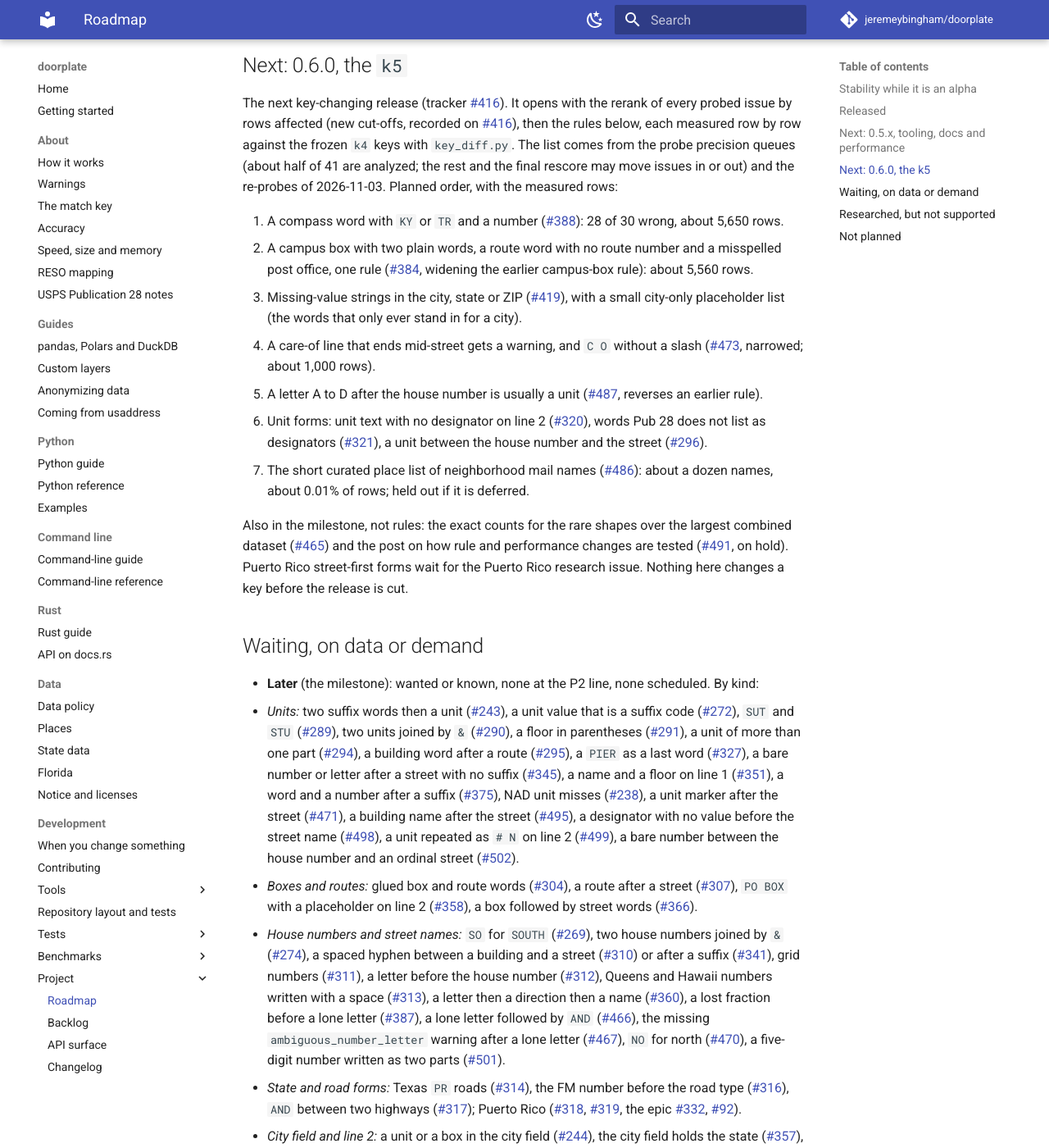
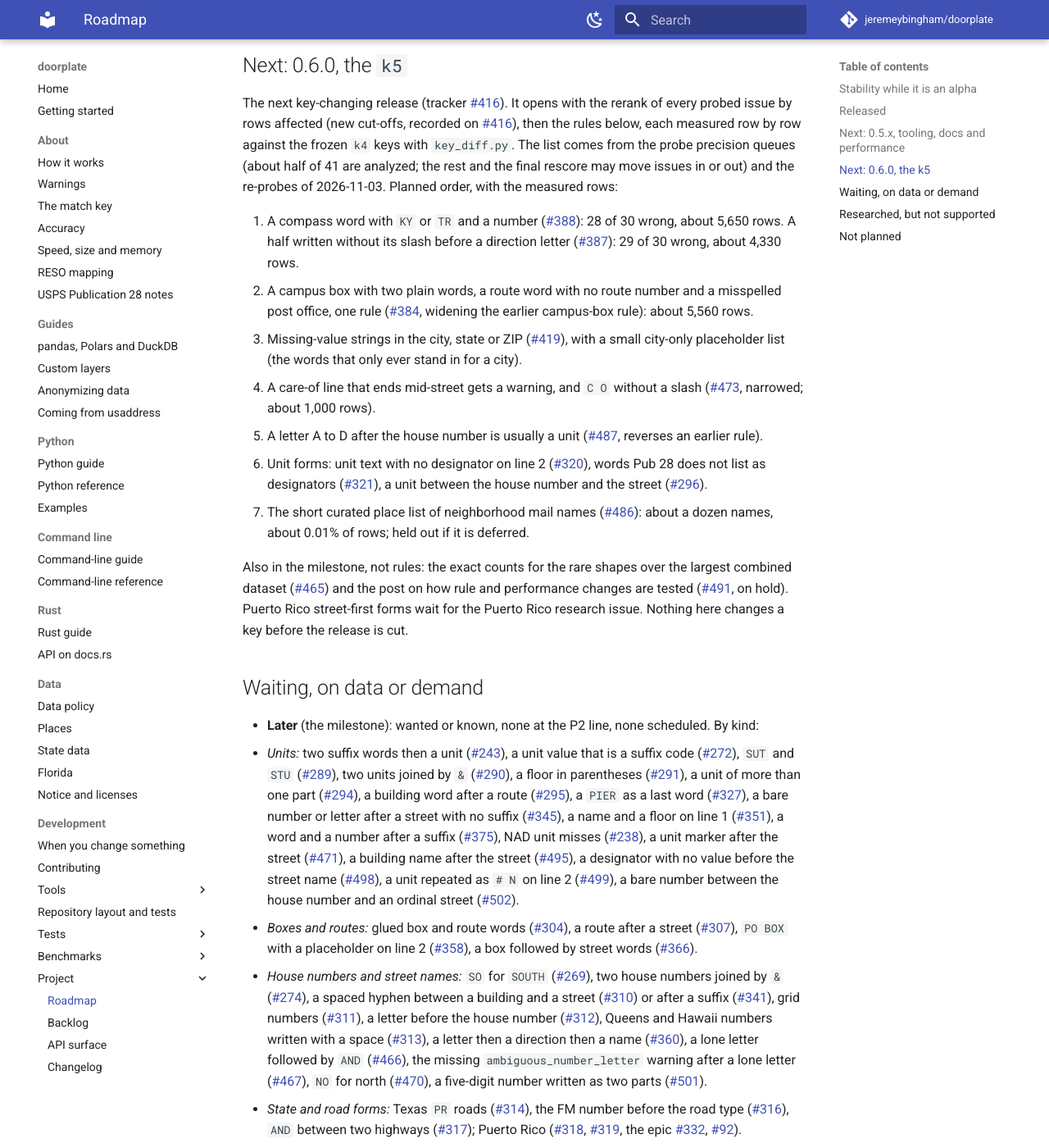
Before and after one commit to jeremeybingham/doorplate, an MkDocs documentation site: the page built from docs/roadmap.md, in a window 1280 px wide and 1400 px high, scrolled down 2440 px. Shown: the whole window at 82% size. Built offline with MkDocs 1.6.1 and Material for MkDocs 9.7.7, drawn with Linux system fonts in a browser that asks for light colours; comment, search, counter and statistics services are not loaded.

Commit message:
Roadmap: #387 measured at P2 and planned for 0.6.0
Co-Authored-By: Claude Sonnet 5.5 <noreply@anthropic.com>

```diff
--- a/docs/roadmap.md
+++ b/docs/roadmap.md
@@ -73,6 +73,7 @@ rules below, each measured row by row against the frozen `k4` keys with `key_dif
 of 41 are analyzed; the rest and the final rescore may move issues in or out) and the re-probes of 2026-11-03. Planned order, with the measured rows:
 
 1. A compass word with `KY` or `TR` and a number (#388): 28 of 30 wrong, about 5,650 rows.
+   A half written without its slash before a direction letter (#387): 29 of 30 wrong, about 4,330 rows.
 2. A campus box with two plain words, a route word with no route number and a misspelled post office, one rule (#384, widening the earlier campus-box rule): about 5,560 rows.
 3. Missing-value strings in the city, state or ZIP (#419), with a small city-only placeholder list (the words that only ever stand in for a city).
 4. A care-of line that ends mid-street gets a warning, and `C O` without a slash (#473, narrowed; about 1,000 rows).
@@ -92,7 +93,7 @@ Puerto Rico street-first forms wait for the Puerto Rico research issue. Nothing
     the street name (#498), a unit repeated as `# N` on line 2 (#499), a bare number between the house number and an ordinal street (#502).
   - *Boxes and routes:* glued box and route words (#304), a route after a street (#307), `PO BOX` with a placeholder on line 2 (#358), a box followed by street words (#366).
   - *House numbers and street names:* `SO` for `SOUTH` (#269), two house numbers joined by `&` (#274), a spaced hyphen between a building and a street (#310) or after a suffix (#341), grid numbers (#311),
-    a letter before the house number (#312), Queens and Hawaii numbers written with a space (#313), a letter then a direction then a name (#360), a lost fraction before a lone letter (#387),
+    a letter before the house number (#312), Queens and Hawaii numbers written with a space (#313), a letter then a direction then a name (#360),
     a lone letter followed by `AND` (#466), the missing `ambiguous_number_letter` warning after a lone letter (#467), `NO` for north (#470), a five-digit number written as two parts (#501).
   - *State and road forms:* Texas `PR` roads (#314), the FM number before the road type (#316), `AND` between two highways (#317); Puerto Rico (#318, #319, the epic #332, #92).
   - *City field and line 2:* a unit or a box in the city field (#244), the city field holds the state (#357), a `CO` prefix with a fuller name on line 2 (#367),
```
